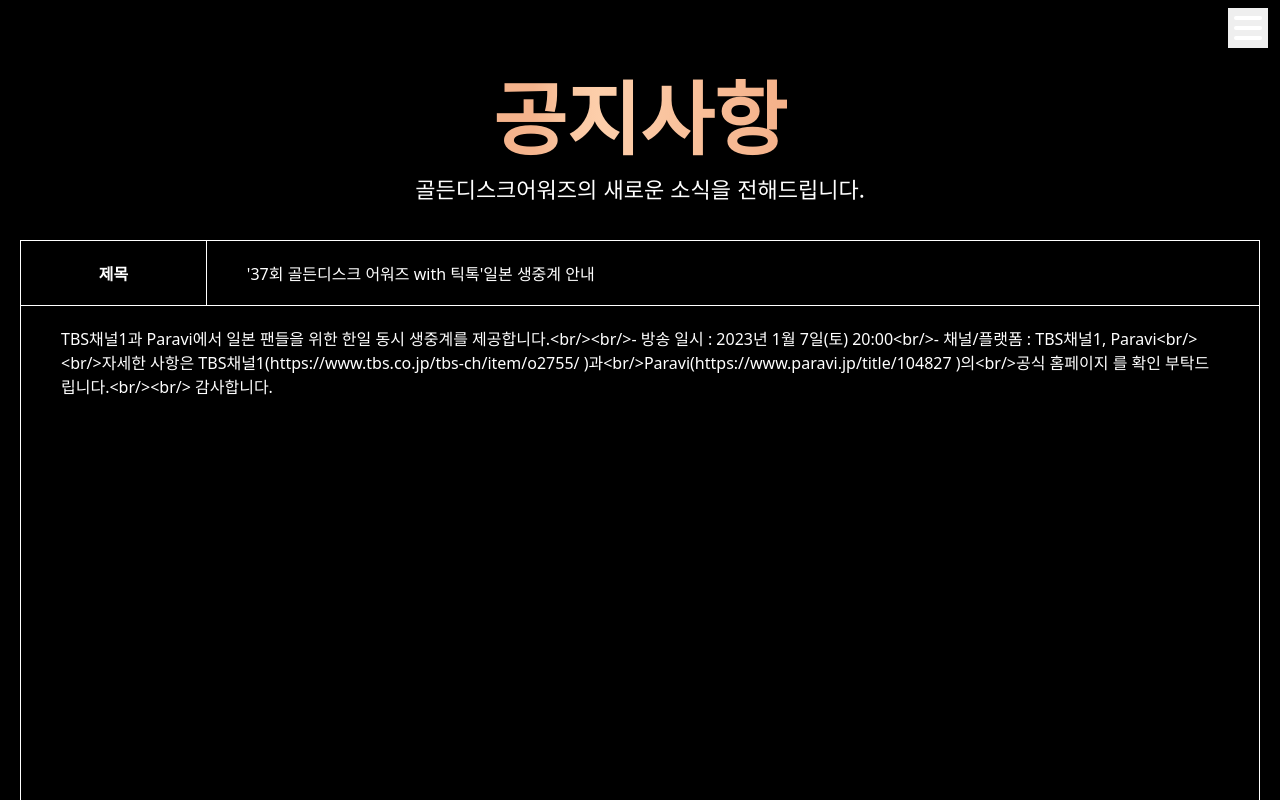
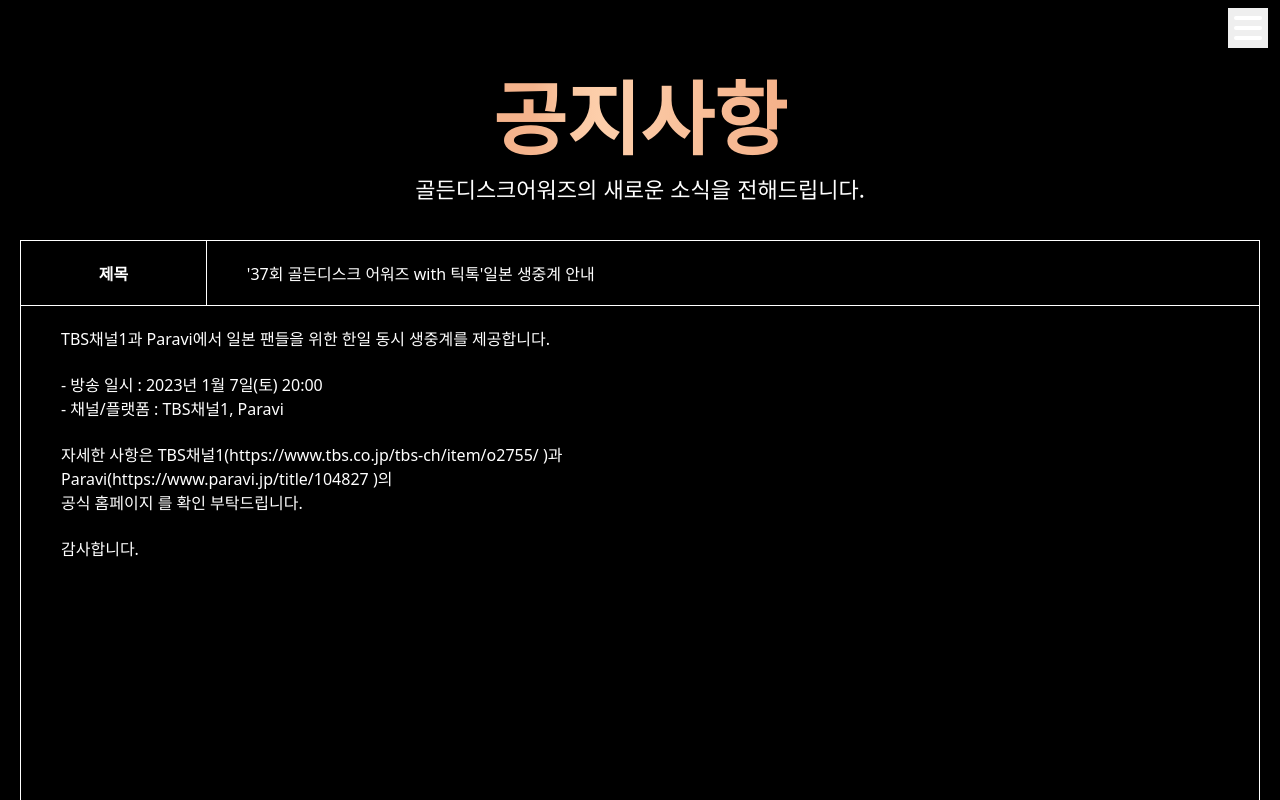
Before and after one commit to wunhui/GoldenDiscAwardRe, a Next.js app: page /Notice/1 in a window 1280 px wide. Shown: the top 800 px of the page. Built offline with nearby package versions, Linux system fonts and the light colour scheme.

Commit message:
게시판 상세 html 속성 추가

```diff
--- a/src/app/Notice/[id]/page.js
+++ b/src/app/Notice/[id]/page.js
@@ -38,7 +38,7 @@ export default function Notice1() {
                       <td>{item.title}</td>
                     </tr>
                     <tr>
-                      <td colSpan="2" className='notice-list-table-content'>{item.content}</td>
+                      <td colSpan="2" className='notice-list-table-content' dangerouslySetInnerHTML={{__html: item.content}} />
                     </tr>
                   </tbody>
                 </table>
```
